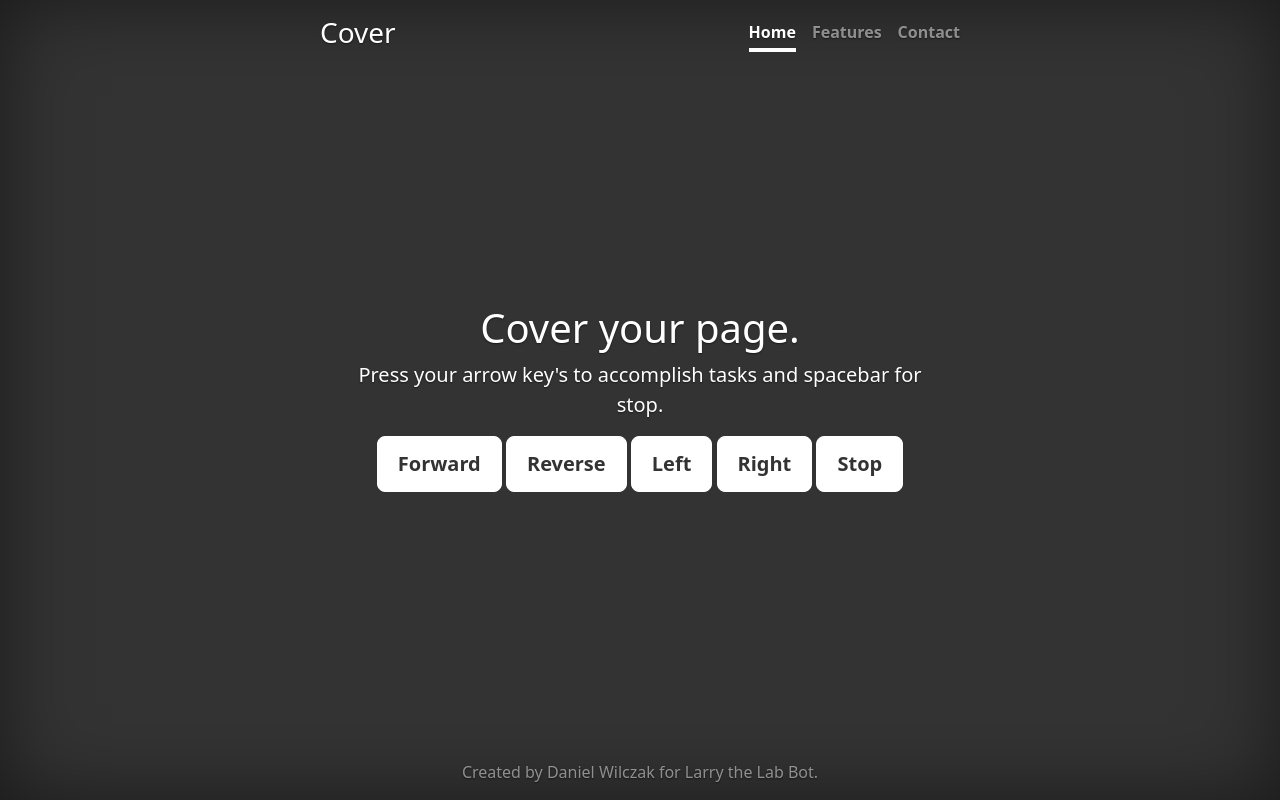
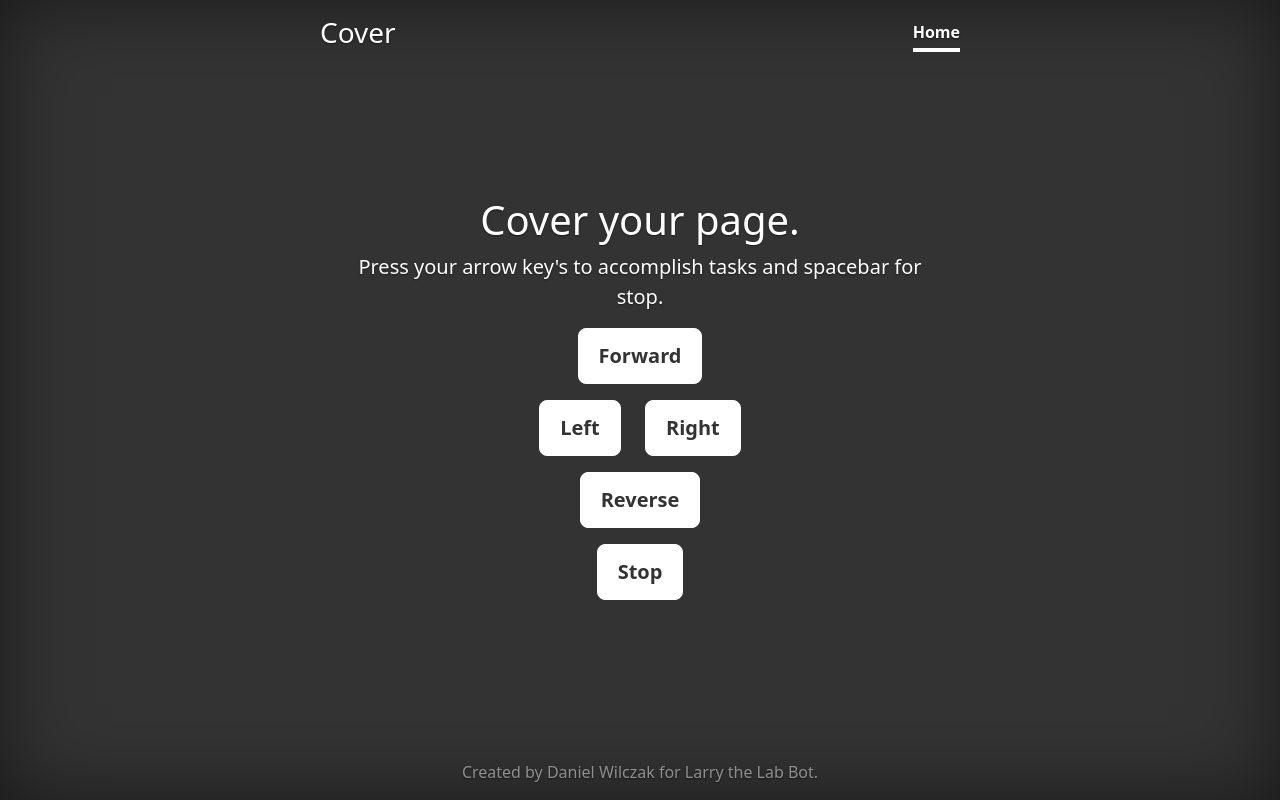
Before and after one commit to danielwilczak101/LarryLabBot, a Flask app: page / in a window 1280 px wide. Run offline with Flask 2, Linux system fonts and the light colour scheme.

Commit message:
Added style to page.

```diff
--- a/motor/templates/index.html
+++ b/motor/templates/index.html
@@ -189,22 +189,26 @@
                 <h3 class="masthead-brand">Cover</h3>
                 <nav class="nav nav-masthead justify-content-center">
                     <a class="nav-link active" href="#">Home</a>
-                    <a class="nav-link" href="#">Features</a>
-                    <a class="nav-link" href="#">Contact</a>
                 </nav>
             </div>
         </header>
 
         <main role="main" class="inner cover">
             <h1 class="cover-heading">Cover your page.</h1>
-            <p class="lead">Press your arrow key's to accomplish tasks and spacebar for stop.
-            </p>
+            <p class="lead">Press your arrow key's to accomplish tasks and spacebar for stop.</p>
             <p class="lead">
             <div id="forward" style="cursor: pointer;" class="btn btn-lg btn-secondary">Forward</div>
+            </p>
+            <p>
+            <div id="left" style="margin-right:10px;cursor: pointer;" class="btn btn-lg btn-secondary">Left</div>
+            <div id="right" style="margin-left:10px;cursor: pointer;" class="btn btn-lg btn-secondary">Right</div>
+            </p>
+            <p>
             <div id="reverse" style="cursor: pointer;" class="btn btn-lg btn-secondary">Reverse</div>
-            <div id="left" style="cursor: pointer;" class="btn btn-lg btn-secondary">Left</div>
-            <div id="right" style="cursor: pointer;" class="btn btn-lg btn-secondary">Right</div>
+            </p>
+            <p>
             <div id="stop" style="cursor: pointer;" class="btn btn-lg btn-secondary">Stop</div>
+            </p>
             </p>
         </main>
 
```
